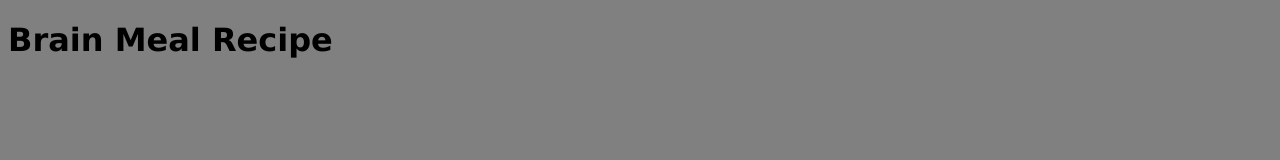
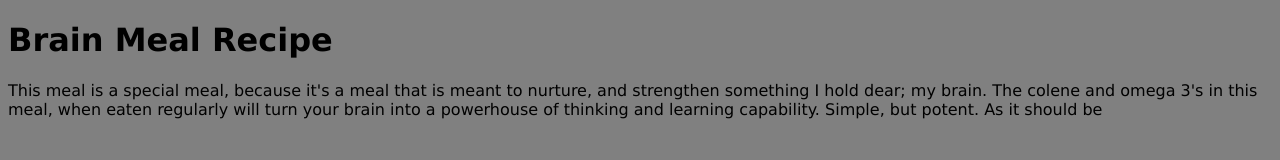
Before and after one commit to GoochMagooch/odin-recipes, a plain HTML site: page brainMeal.html in a window 1280 px wide. Drawn offline with Linux system fonts and the light colour scheme.

Commit message:
Add description of what my brain meal is

```diff
--- a/brainMeal.html
+++ b/brainMeal.html
@@ -13,6 +13,11 @@
 
     <H1>Brain Meal Recipe</H1>
 
+    <p>This meal is a special meal, because it's a meal that is meant to nurture,
+        and strengthen something I hold dear; my brain. The colene and omega 3's
+        in this meal, when eaten regularly will turn your brain into a powerhouse
+        of thinking and learning capability. Simple, but potent. As it should be</p>
+
 </body>
 
 </html>
```
